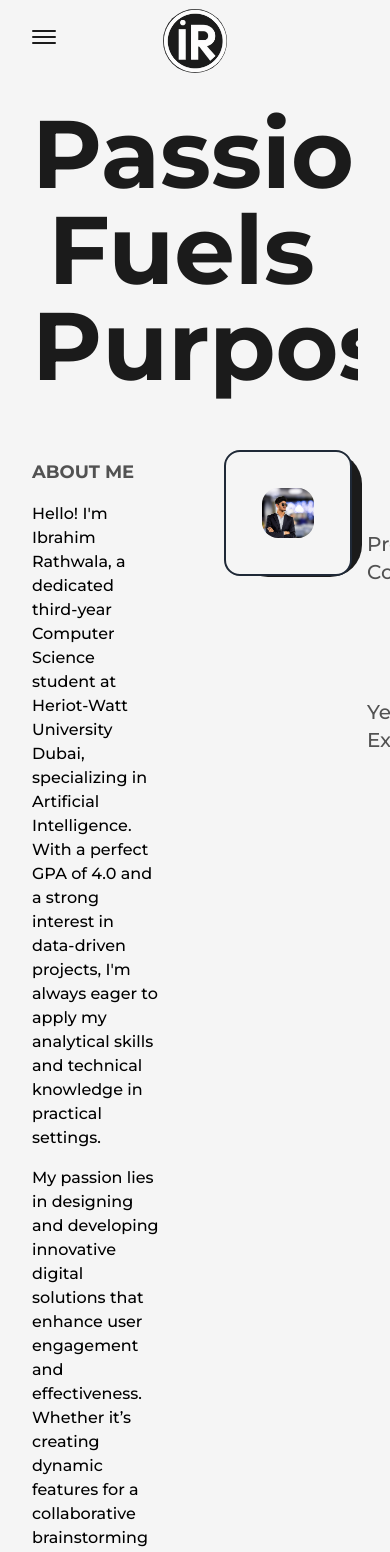
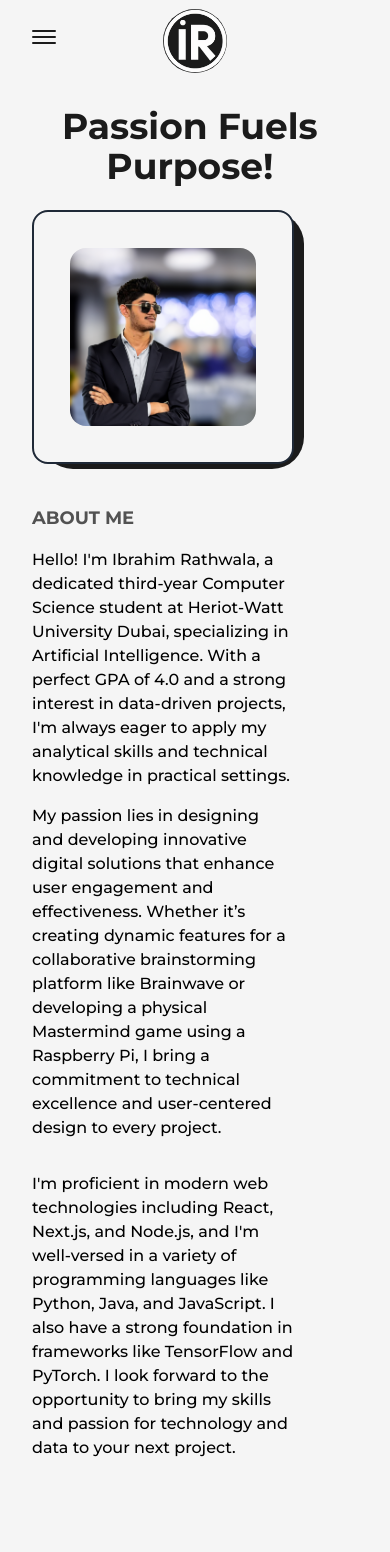
Before and after one commit to YoBoz/portfolio, a Next.js app: page /about in a window 390 px wide. Shown: the top 1552 px of the page. Built offline with nearby package versions, Linux system fonts and the light colour scheme.

Commit message:
about almost responsive

```diff
--- a/src/pages/about.js
+++ b/src/pages/about.js
@@ -2,7 +2,7 @@
 import Layout from '@/componenets/Layout'
 import Head from 'next/head'
 import Image from 'next/image'
-import React, {useEffect, useRef} from 'react'
+import React, { useEffect, useRef } from 'react'
 import iii from '../../public/pfp 1.png'
 import { useInView, useMotionValue, useSpring } from 'framer-motion'
 import Skills from '@/componenets/Skills'
@@ -10,26 +10,26 @@
 import Education from '@/componenets/Education'
 
 
-const AnimatedNumber = ({value}) => {
+const AnimatedNumber = ({ value }) => {
     const ref = useRef(null);
     const motionValue = useMotionValue(0);
-    const springValue = useSpring(motionValue, {duration:3000})
-    const isInView = useInView(ref,{once:true});
+    const springValue = useSpring(motionValue, { duration: 3000 })
+    const isInView = useInView(ref, { once: true });
 
     useEffect(() => {
-        springValue.on("change", (latest)=> {
-            if(ref.current && latest.toFixed(0) <= value){
+        springValue.on("change", (latest) => {
+            if (ref.current && latest.toFixed(0) <= value) {
                 ref.current.textContent = latest.toFixed(0);
             }
-        } )
-        }
-    ,[springValue, value])
+        })
+    }
+        , [springValue, value])
 
     useEffect(() => {
-        if(isInView){
+        if (isInView) {
             motionValue.set(value)
         }
-    },[isInView, value, motionValue])
+    }, [isInView, value, motionValue])
 
     return (
         <span ref={ref}>
@@ -48,9 +48,9 @@
             </Head>
             <main className='flex w-full flex-col items-center justify-center dark:text-light'>
                 <Layout className='pt-16'>
-                    <AnimatedText text={"Passion Fuels Purpose!"} className='mb-16' />
-                    <div className='grid w-full grid-cols-8 gap-16'>
-                        <div className='col-span-3 flex flex-col items-start justify-start'>
+                    <AnimatedText text={"Passion Fuels Purpose!"} className='mb-16 lg:!text-7xl sm:!text-6xl xs:!text-4xl sm:mb-8' />
+                    <div className='grid w-full grid-cols-8 gap-16 sm:gap-8 md:my-auto'>
+                        <div className='col-span-3 flex flex-col items-start justify-start xl:col-span-4 md:order-2 md:col-span-8'>
                             <h2 className='mb-4 text-lg font-bold uppercase text-dark/75 dark:text-light'>
                                 About Me
                             </h2>
@@ -71,29 +71,29 @@
                             </p>
                         </div>
 
-                        <div className='col-span-3 relative h-max rounded-2xl bottom-2 border-2 border-gray-800 bg-light p-9 dark:bg-dark dark:border-light'>
-                            <div className='absolute top-0 -right-3 -z-10  w-[102%] h-[103%] rounded-[2rem] bg-dark dark:bg-light'/>
-                            <Image src={iii} alt="YoBoz" className='w-full h-auto rounded-2xl'priority/>
+                        <div className='col-span-3 relative h-max rounded-2xl bottom-2 border-2 border-gray-800 bg-light p-9 dark:bg-dark dark:border-light xl:col-span-4 md:order-1 md:col-span-8 md:mx-auto'>
+                            <div className='absolute top-0 -right-3 -z-10  w-[102%] h-[103%] rounded-[2rem] bg-dark dark:bg-light' />
+                            <Image src={iii} alt="YoBoz" className='w-full h-auto rounded-2xl' priority />
                         </div>
 
-                        <div className='col-span-2 flex flex-col items-end'>
-                            <div className='flex flex-col items-end justify-center'>
-                                <span className='inline-block text-7xl font-bold'>
-                                <AnimatedNumber value={5}/>+
+                        <div className='col-span-2 flex flex-col items-end xl:col-span-10 xl:flex-row xl:items-center xl:justify-center md:order-3'>
+                            <div className='flex flex-col items-end justify-center xl:items-center '>
+                                <span className='inline-block text-7xl font-bold md:text-6xl sm:text-5xl xs:text-4xl'>
+                                    <AnimatedNumber value={5} />+
                                 </span>
-                                <h2 className='text-xl font-medium capitalize text-dark/75 dark:text-light'>projects completed</h2>
+                                <h2 className='text-xl font-medium capitalize text-dark/75 dark:text-light xl:text-center sm:text-base xs:text-sm'>projects completed</h2>
                             </div>
                             <div className='flex flex-col items-end justify-center py-10'>
-                                <span className='inline-block text-7xl font-bold'>
-                                <AnimatedNumber value={2}/>+
+                                <span className='inline-block text-7xl font-bold md:text-6xl sm:text-5xl xs:text-4xl'>
+                                    <AnimatedNumber value={2} />+
                                 </span>
-                                <h2 className='text-xl font-medium capitalize text-dark/75 dark:text-light'>years of experience</h2>
+                                <h2 className='text-xl font-medium capitalize text-dark/75 dark:text-light xl:text-center sm:text-base xs:text-sm'>years of experience</h2>
                             </div>
                         </div>
                     </div>
-                    <Skills/>
-                    <Education/>
-                    <Experience/>
+                    <Skills />
+                    <Education />
+                    <Experience />
                 </Layout>
             </main>
         </>
```
